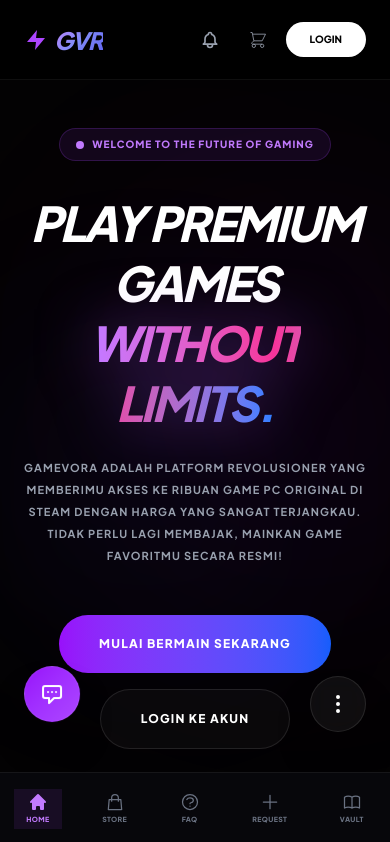
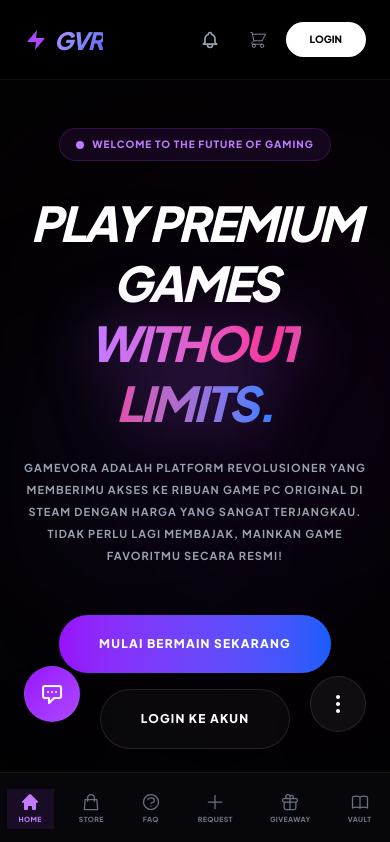
Before and after one commit to RaflyalAf/GAMEVORA, a React (Vite) app: page / in a window 390 px wide. Shown: the top 842 px of the page. Built offline with nearby package versions, Linux system fonts and the light colour scheme.

Commit message:
Add Giveaway link to BottomNav for mobile

```diff
--- a/src/components/BottomNav.jsx
+++ b/src/components/BottomNav.jsx
@@ -12,6 +12,7 @@
     { to: '/store', label: 'Store', icon: 'M16 11V7a4 4 0 10-8 0v4M5 9h14l1 12H4L5 9z', fill: false },
     { to: '/faq', label: 'FAQ', icon: 'M8.228 9c.549-1.165 2.03-2 3.772-2 2.21 0 4 1.343 4 3 0 1.4-1.278 2.575-3.006 2.907-.542.104-.994.54-.994 1.093m0 3h.01M21 12a9 9 0 11-18 0 9 9 0 0118 0z', fill: false },
     { to: '/request', label: 'Request', icon: 'M12 4v16m8-8H4', fill: false },
+    { to: '/giveaways', label: 'Giveaway', icon: 'M12 8v13m0-13V6a2 2 0 112 2h-2zm0 0V5.5A2.5 2.5 0 109.5 8H12zm-7 4h14M5 12a2 2 0 110-4h14a2 2 0 110 4M5 12v7a2 2 0 002 2h10a2 2 0 002-2v-7', fill: false },
     ...(isAdmin ? [{ to: '/admin', label: 'Master', icon: 'M12 15v2m-6 4h12a2 2 0 002-2v-6a2 2 0 00-2-2H6a2 2 0 00-2 2v6a2 2 0 002 2zm10-10V7a4 4 0 00-8 0v4h8z', fill: false, isRed: true }] : []),
     { to: '/dashboard', label: 'Vault', icon: 'M12 6.253v13m0-13C10.832 5.477 9.246 5 7.5 5S4.168 5.477 3 6.253v13C4.168 18.477 5.754 18 7.5 18s3.332.477 4.5 1.253m0-13C13.168 5.477 14.754 5 16.5 5c1.747 0 3.332.477 4.5 1.253v13C19.832 18.477 18.247 18 16.5 18c-1.746 0-3.332.477-4.5 1.253', fill: false },
   ]
```
